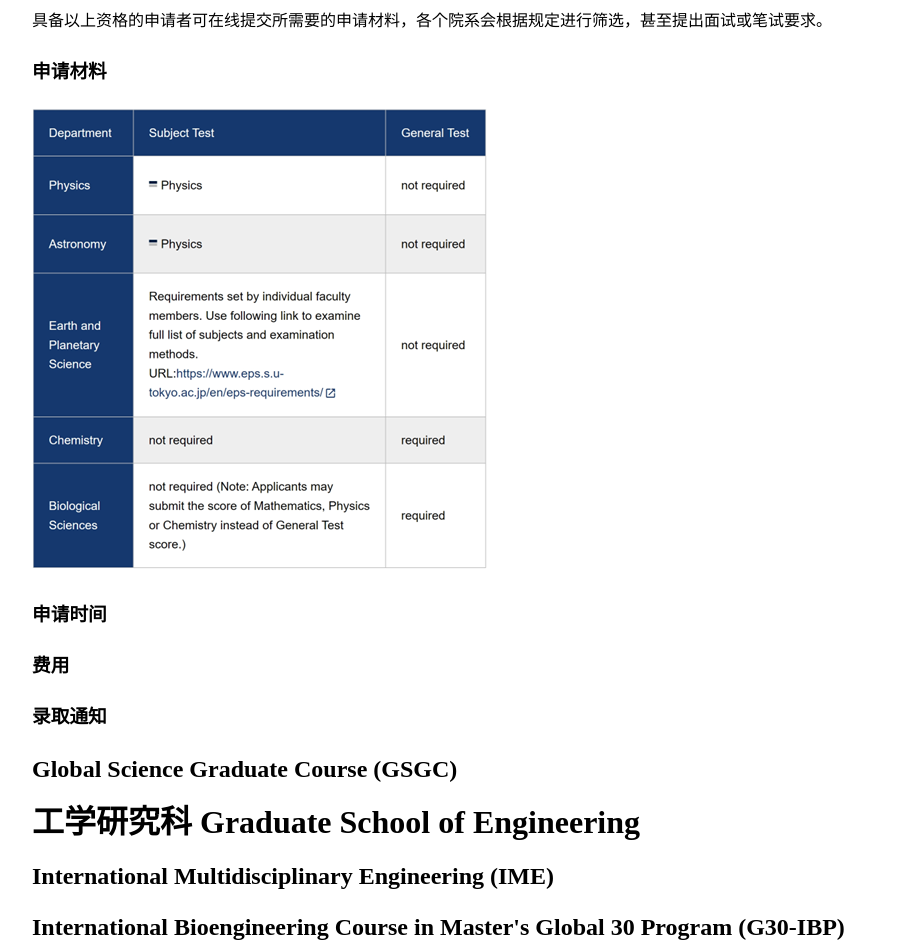
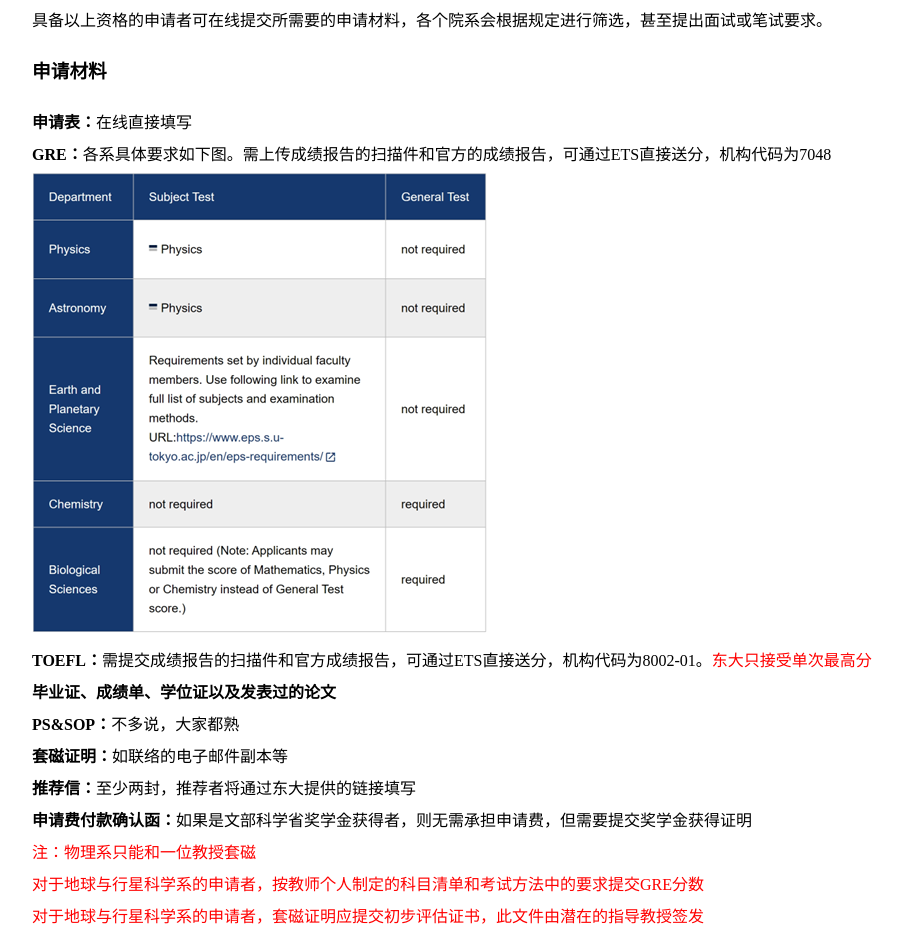
Before and after one commit to ustcflyer-japan/SGU_List, a plain HTML site: page UTokyo.html in a window 1280 px wide. Shown: the part 1272-2218 px from the top of the page, without its empty margins (276-1178 px from the left). Drawn offline with Linux system fonts and the light colour scheme.

Commit message:
Update UTokyo.html

```diff
--- a/UTokyo.html
+++ b/UTokyo.html
@@ -1371,7 +1371,20 @@ pre[class*="language-"] {
 	    具备以上资格的申请者可在线提交所需要的申请材料，各个院系会根据规定进行筛选，甚至提出面试或笔试要求。
             </p>
 	    <h3>申请材料</h3>
-	    <p><img alt="" src="https://raw.githubusercontent.com/ustcflyer-japan/SGU_List/master/image/SGU_List_UTokyo_GSS-1_applicationmaterial1.png"></p>
+	    <p>
+		    <strong>申请表：</strong>在线直接填写<br>
+                    <strong>GRE：</strong>各系具体要求如下图。需上传成绩报告的扫描件和官方的成绩报告，可通过ETS直接送分，机构代码为7048<br>
+		    <img alt="" src="https://raw.githubusercontent.com/ustcflyer-japan/SGU_List/master/image/SGU_List_UTokyo_GSS-1_applicationmaterial1.png"><br>
+		    <strong>TOEFL：</strong>需提交成绩报告的扫描件和官方成绩报告，可通过ETS直接送分，机构代码为8002-01。<span style="color: #FF0000;">东大只接受单次最高分</span><br>
+		    <strong>毕业证、成绩单、学位证以及发表过的论文</strong><br>
+		    <strong>PS&SOP：</strong>不多说，大家都熟<br>
+		    <strong>套磁证明：</strong>如联络的电子邮件副本等<br>
+		    <strong>推荐信：</strong>至少两封，推荐者将通过东大提供的链接填写<br>
+		    <strong>申请费付款确认函：</strong>如果是文部科学省奖学金获得者，则无需承担申请费，但需要提交奖学金获得证明<br>
+		    <span style="color: #FF0000;">注：物理系只能和一位教授套磁<br>
+		    对于地球与行星科学系的申请者，按教师个人制定的科目清单和考试方法中的要求提交GRE分数<br>
+		    对于地球与行星科学系的申请者，套磁证明应提交初步评估证书，此文件由潜在的指导教授签发</span>
+	    </p>
 	    <h3>申请时间</h3>
 	    <h3>费用</h3>
 	    <h3>录取通知</h3>
```
